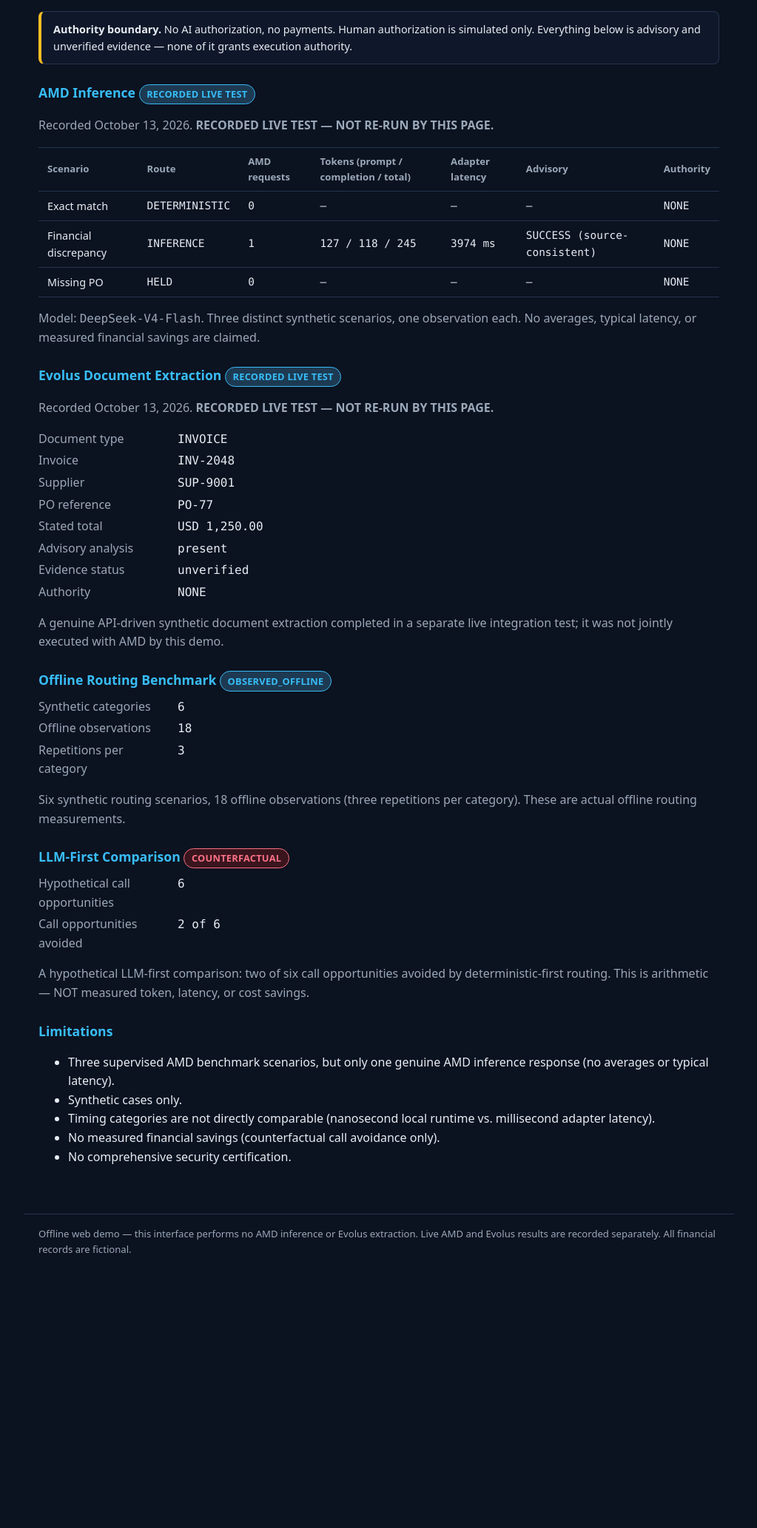
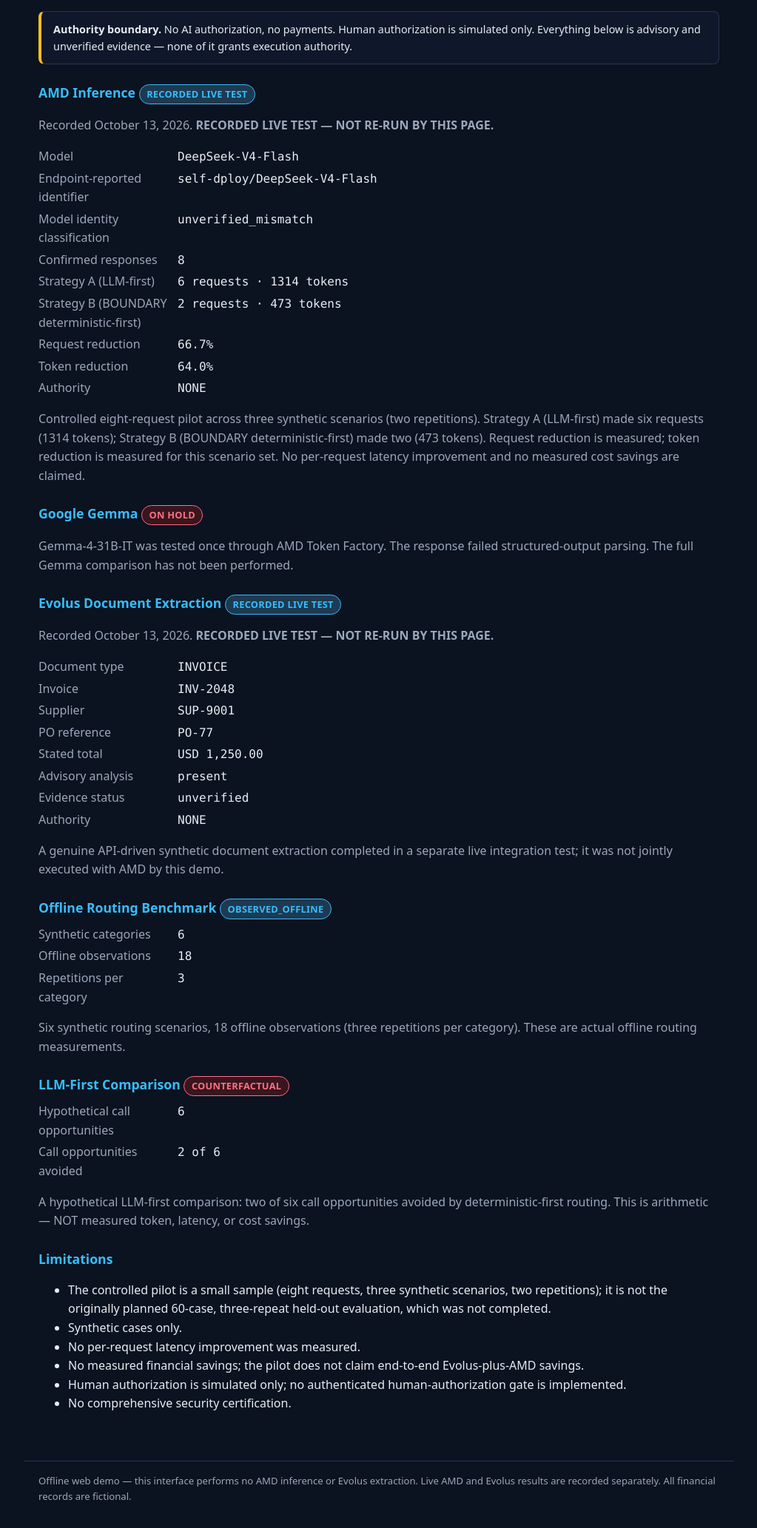
Before and after one commit to Null007Void/BOUNDARY, a FastAPI app: page /evidence in a window 1280 px wide. Shown: the part 266-2332 px from the top of the page at 74% size, without its empty margins (128-1151 px from the left). Before the commit the page ends 1960 px from the top, so only its background shows below. Run offline with FastAPI, Linux system fonts and the light colour scheme.

Commit message:
S4F.5: public evidence accuracy + reproducibility
- Replace stale single-observation AMD evidence with the S4E.5 controlled pilot (6 vs 2 requests, 1314 vs 473 tokens, 66.7%/64.0% reduction, unverified_mismatch identity)
- Add concise Gemma-on-HOLD limitation (single malformed-response test; no cross-model comparison)
- Correct limitations: 60-case study not completed; simulated (not authenticated) authorization; no Evolus-plus-AMD savings claim
- Pin dependencies to the verified WSL Docker build versions for reproducibility

```diff
--- a/boundary/evidence.py
+++ b/boundary/evidence.py
@@ -1,49 +1,30 @@
 """Curated, synthetic, public-intended evidence for the Evidence & Performance page.
 
-These values are RECORDED results from independently reviewed live integration
-tests (B5.2 AMD inference, B4 Evolus extraction) and the offline B5.1 benchmark.
-They are NOT re-run by the web application, which is fully offline. No credentials,
-API keys, secrets, private URLs, or personal account identifiers are present.
+These values are RECORDED results from independently reviewed live integration tests
+(S4E.5 AMD pilot, B4 Evolus extraction) and the offline B5.1 benchmark. They are NOT
+re-run by the web application, which is fully offline. No credentials, API keys, secrets,
+private URLs, or personal account identifiers are present.
 """
 
-# --- AMD — B5.2, recorded October 13 -------------------------------------------------
+# --- AMD — S4E.5 controlled pilot, recorded October 13 ------------------------------
 
 AMD_EVIDENCE = {
     "provenance": "RECORDED LIVE TEST",
     "recorded_at": "October 13, 2026",
     "model_id": "DeepSeek-V4-Flash",
-    "scenarios": [
-        {
-            "name": "Exact match",
-            "route": "DETERMINISTIC",
-            "amd_requests": 0,
-            "tokens": None,
-            "latency_ms": None,
-            "advisory": None,
-            "source_consistent": None,
-        },
-        {
-            "name": "Financial discrepancy",
-            "route": "INFERENCE",
-            "amd_requests": 1,
-            "tokens": {"prompt": 127, "completion": 118, "total": 245},
-            "latency_ms": 3974,
-            "advisory": "SUCCESS",
-            "source_consistent": True,
-        },
-        {
-            "name": "Missing PO",
-            "route": "HELD",
-            "amd_requests": 0,
-            "tokens": None,
-            "latency_ms": None,
-            "advisory": None,
-            "source_consistent": None,
-        },
-    ],
+    "endpoint_model_id": "self-dploy/DeepSeek-V4-Flash",
+    "model_verified": "unverified_mismatch",
+    "strategy_a": {"label": "LLM-first", "requests": 6, "tokens": 1314},
+    "strategy_b": {"label": "BOUNDARY deterministic-first", "requests": 2, "tokens": 473},
+    "confirmed_responses": 8,
+    "request_reduction": "66.7%",
+    "token_reduction": "64.0%",
     "note": (
-        "Three distinct synthetic scenarios, one observation each. No averages, "
-        "typical latency, or measured financial savings are claimed."
+        "Controlled eight-request pilot across three synthetic scenarios (two repetitions). "
+        "Strategy A (LLM-first) made six requests (1314 tokens); Strategy B (BOUNDARY "
+        "deterministic-first) made two (473 tokens). Request reduction is measured; token "
+        "reduction is measured for this scenario set. No per-request latency improvement and "
+        "no measured cost savings are claimed."
     ),
 }
 
--- a/templates/evidence.html
+++ b/templates/evidence.html
@@ -31,33 +31,26 @@
     <section>
       <h2>AMD Inference <span class="pill pill--info">{{ amd.provenance }}</span></h2>
       <p class="muted">Recorded {{ amd.recorded_at }}. <strong>RECORDED LIVE TEST &mdash; NOT RE-RUN BY THIS PAGE.</strong></p>
-      <table class="data-table">
-        <thead>
-          <tr>
-            <th scope="col">Scenario</th>
-            <th scope="col">Route</th>
-            <th scope="col">AMD requests</th>
-            <th scope="col">Tokens (prompt / completion / total)</th>
-            <th scope="col">Adapter latency</th>
-            <th scope="col">Advisory</th>
-            <th scope="col">Authority</th>
-          </tr>
-        </thead>
-        <tbody>
-          {% for s in amd.scenarios %}
-          <tr>
-            <td>{{ s.name }}</td>
-            <td class="mono">{{ s.route }}</td>
-            <td class="mono">{{ s.amd_requests }}</td>
-            <td class="mono">{% if s.tokens %}{{ s.tokens.prompt }} / {{ s.tokens.completion }} / {{ s.tokens.total }}{% else %}&mdash;{% endif %}</td>
-            <td class="mono">{% if s.latency_ms %}{{ s.latency_ms }} ms{% else %}&mdash;{% endif %}</td>
-            <td class="mono">{% if s.advisory %}{{ s.advisory }}{% if s.source_consistent %} (source-consistent){% endif %}{% else %}&mdash;{% endif %}</td>
-            <td class="mono">NONE</td>
-          </tr>
-          {% endfor %}
-        </tbody>
-      </table>
-      <p class="muted">Model: <span class="mono">{{ amd.model_id }}</span>. {{ amd.note }}</p>
+      <dl class="facts">
+        <div><dt>Model</dt><dd class="mono">{{ amd.model_id }}</dd></div>
+        <div><dt>Endpoint-reported identifier</dt><dd class="mono">{{ amd.endpoint_model_id }}</dd></div>
+        <div><dt>Model identity classification</dt><dd class="mono">{{ amd.model_verified }}</dd></div>
+        <div><dt>Confirmed responses</dt><dd>{{ amd.confirmed_responses }}</dd></div>
+        <div><dt>Strategy A ({{ amd.strategy_a.label }})</dt><dd>{{ amd.strategy_a.requests }} requests &middot; {{ amd.strategy_a.tokens }} tokens</dd></div>
+        <div><dt>Strategy B ({{ amd.strategy_b.label }})</dt><dd>{{ amd.strategy_b.requests }} requests &middot; {{ amd.strategy_b.tokens }} tokens</dd></div>
+        <div><dt>Request reduction</dt><dd>{{ amd.request_reduction }}</dd></div>
+        <div><dt>Token reduction</dt><dd>{{ amd.token_reduction }}</dd></div>
+        <div><dt>Authority</dt><dd class="mono">NONE</dd></div>
+      </dl>
+      <p class="muted">{{ amd.note }}</p>
+    </section>
+
+    <section>
+      <h2>Google Gemma <span class="pill pill--risk">ON HOLD</span></h2>
+      <p class="muted">
+        Gemma-4-31B-IT was tested once through AMD Token Factory. The response failed
+        structured-output parsing. The full Gemma comparison has not been performed.
+      </p>
     </section>
 
     <section>
@@ -98,10 +91,11 @@
     <section>
       <h2>Limitations</h2>
       <ul>
-        <li>Three supervised AMD benchmark scenarios, but only one genuine AMD inference response (no averages or typical latency).</li>
+        <li>The controlled pilot is a small sample (eight requests, three synthetic scenarios, two repetitions); it is not the originally planned 60-case, three-repeat held-out evaluation, which was not completed.</li>
         <li>Synthetic cases only.</li>
-        <li>Timing categories are not directly comparable (nanosecond local runtime vs. millisecond adapter latency).</li>
-        <li>No measured financial savings (counterfactual call avoidance only).</li>
+        <li>No per-request latency improvement was measured.</li>
+        <li>No measured financial savings; the pilot does not claim end-to-end Evolus-plus-AMD savings.</li>
+        <li>Human authorization is simulated only; no authenticated human-authorization gate is implemented.</li>
         <li>No comprehensive security certification.</li>
       </ul>
     </section>
```
Also changed, not shown: requirements.txt (+6 -6 lines), tests/test_evidence.py (+36 -8 lines).
